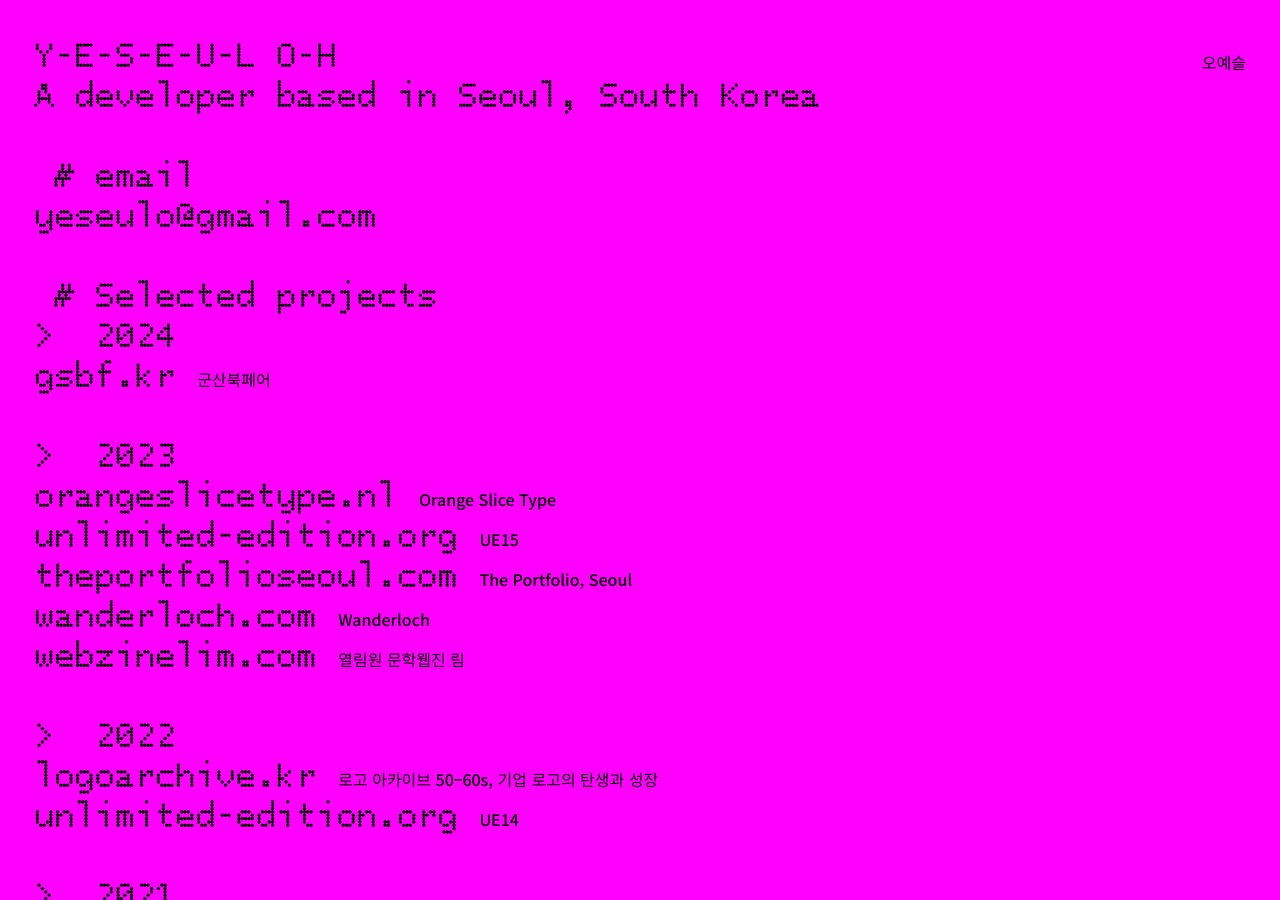
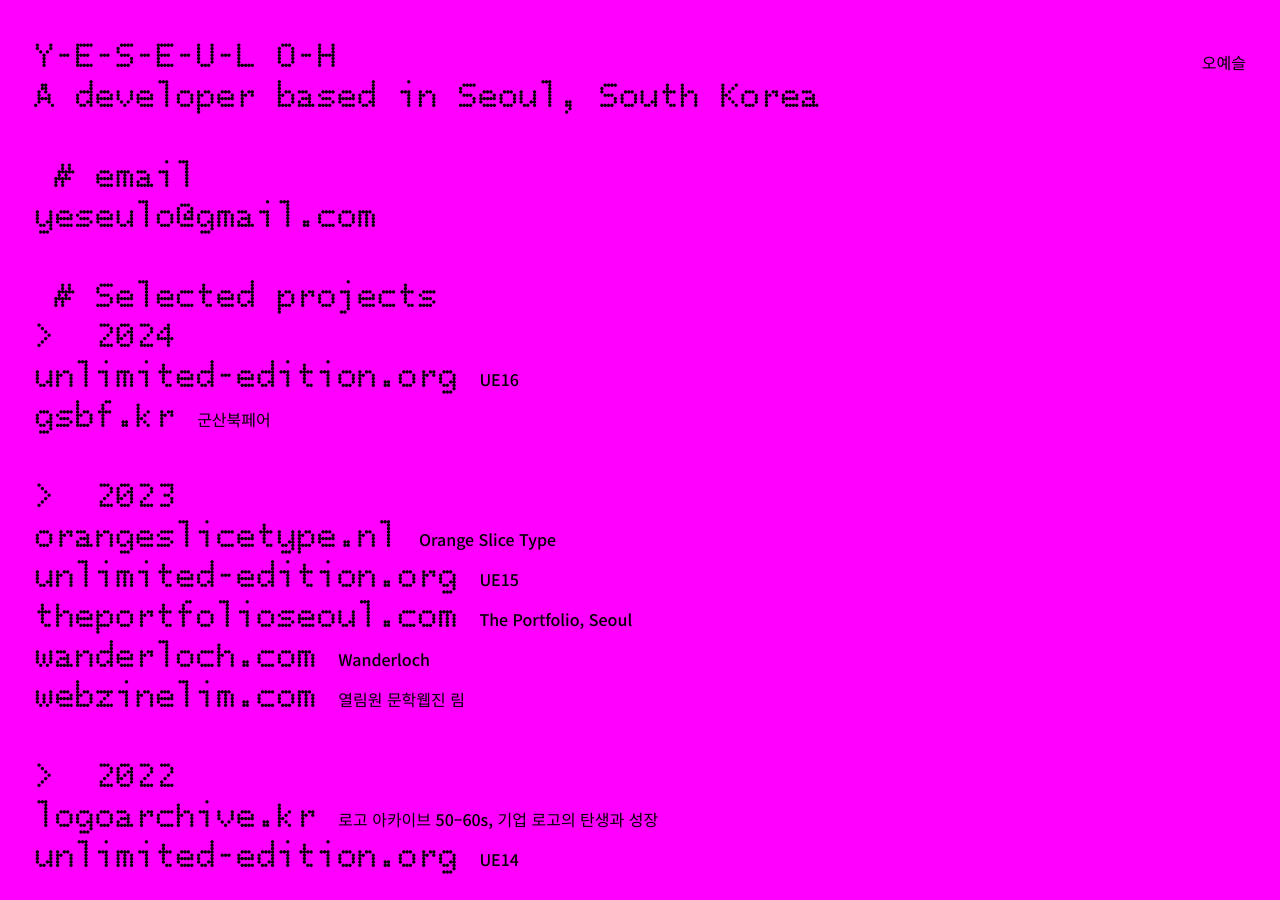
Before and after one commit to yeseulo/yeseulo.github.io, a Jekyll site: the page built from index.md, in a window 1280 px wide and 900 px high. Built offline with Jekyll 4.4.1, drawn with Linux system fonts in a browser that asks for light colours.

Commit message:
Update index.md

```diff
--- a/index.md
+++ b/index.md
@@ -7,11 +7,12 @@ image: assets/og-image.png
 ## &nbsp;# Selected projects
 
 ### >&nbsp;&nbsp;2024
+- [unlimited-edition.org](https://unlimited-edition.org/){: target="_blank"}**UE16**
 - [gsbf.kr](https://gsbf.kr/){: target="_blank"}**군산북페어**
 
 ### >&nbsp;&nbsp;2023
 - [orangeslicetype.nl](https://orangeslicetype.nl/){: target="_blank"}**Orange Slice Type**
-- [unlimited-edition.org](https://unlimited-edition.org/){: target="_blank"}**UE15**
+- _unlimited-edition.org_**UE15**
 - [theportfolioseoul.com](https://theportfolioseoul.com/){: target="_blank"}**The Portfolio, Seoul**
 - _wanderloch.com_**Wanderloch**
 - [webzinelim.com](https://webzinelim.com/){: target="_blank"}**열림원 문학웹진 림**
@@ -21,8 +22,8 @@ image: assets/og-image.png
 - _unlimited-edition.org_**UE14**
 
 ### >&nbsp;&nbsp;2021
-- [edongshi.org](http://edongshi.org/){: target="_blank"}**Edongshi**
-- [resistances.xyz](http://resistances.xyz/){: target="_blank"}**RESISTANCES**
+- _edongshi.org_**Edongshi**
+- _resistances.xyz_**RESISTANCES**
 - [39etc.com](https://39etc.com/){: target="_blank"}**39etc**
 - [iamindependent.kr](https://iamindependent.kr/){: target="_blank"}**I am Independent**
 - [webuildup.newneek.co](https://webuildup.newneek.co/){: target="_blank"}**WE BUILD UP**
```
